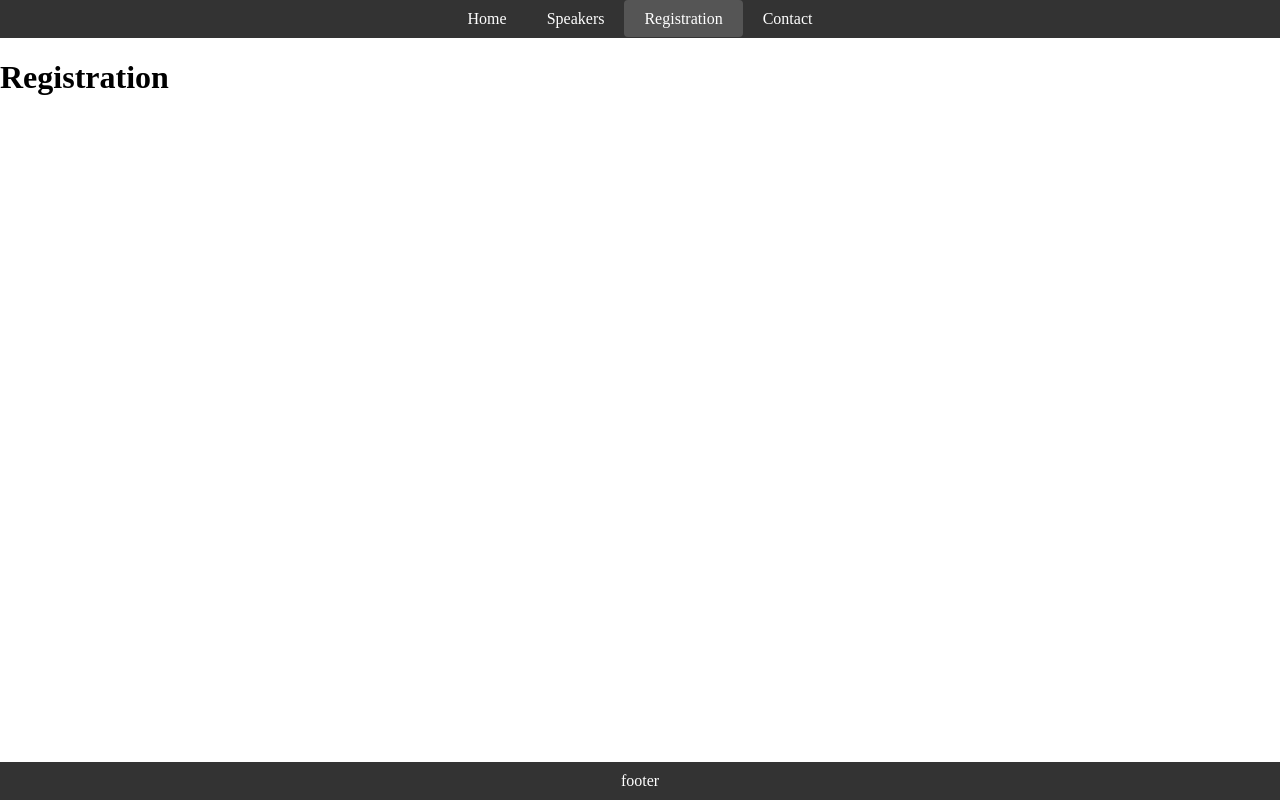
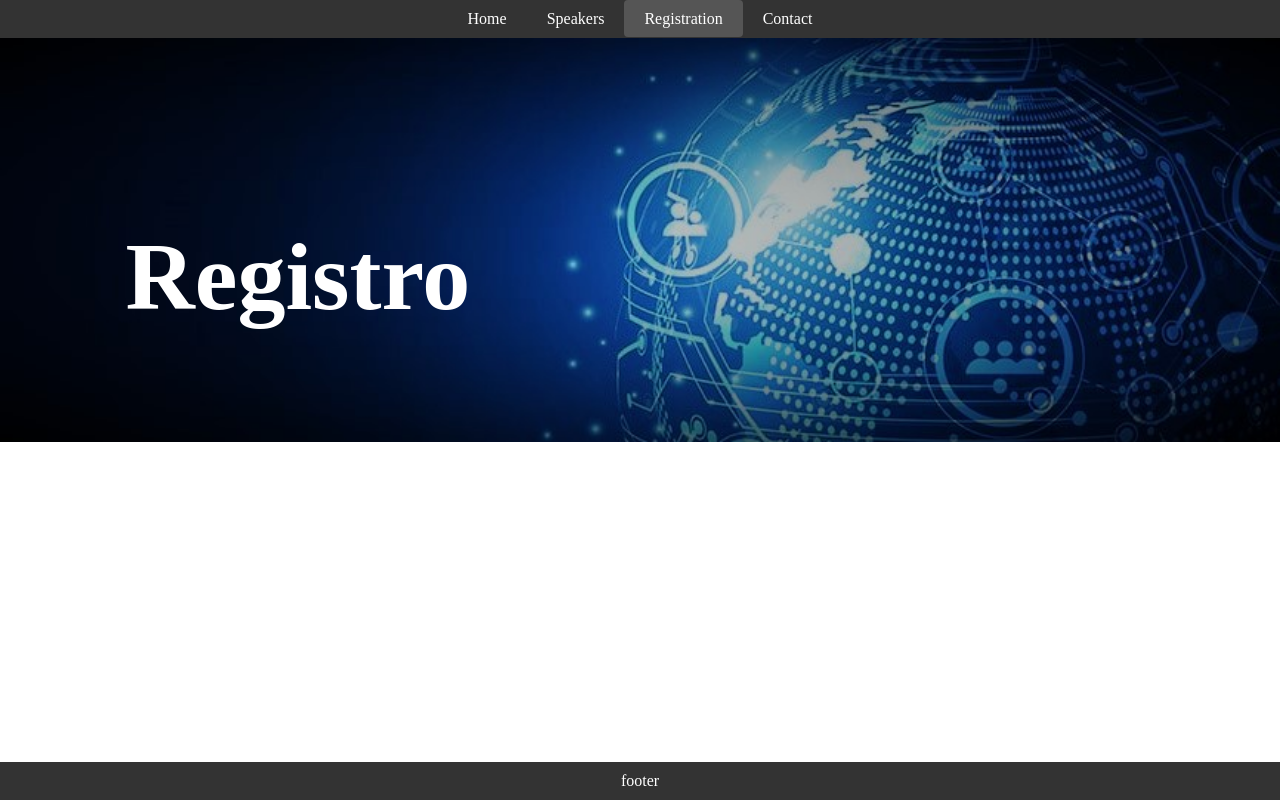
Before and after one commit to PatoVW02/swit, a React (Create React App) app: page /registration in a window 1280 px wide. Built offline with nearby package versions, Linux system fonts and the light colour scheme.

Commit message:
Setup basico del registro
Setup basico del registro

```diff
--- a/src/App.js
+++ b/src/App.js
@@ -2,7 +2,7 @@ import { Routes, Route, BrowserRouter } from "react-router-dom";
 import Layout from "./layout";
 import Home from "./views/home";
 import Speakers from "./views/speakers/Speakers";
-import Registration from "./views/registration";
+import Registration from "./views/registration/Registration";
 import Contact from "./views/contact";
 
 const App = () => {
--- /dev/null
+++ b/src/views/registration/Registration.css
@@ -0,0 +1,25 @@
+.contenedor {
+    position: relative;
+    width: 100%; /* Ajusta el ancho al que desees */
+    max-width: 100%; /* Ajusta el ancho máximo al que desees */
+  }
+
+  .imagen-fondo {
+    width: 100%;
+    height: auto;
+  }
+
+  .RegistrationTitle{
+    position: absolute;
+    bottom: 160px;
+    left: 9.8%;
+    width: 534px;
+    height: 0px;
+    flex-shrink: 0;
+    color: white;
+    font-family: Literata;
+    font-size: 96px;
+    font-style: normal;
+    font-weight: 800;
+    line-height: normal;
+}
--- /dev/null
+++ b/src/views/registration/Registration.js
@@ -0,0 +1,18 @@
+import tech from "../../assets/tech.jpg";
+import "./Registration.css";
+
+const Registration = () => {
+  return (
+    /*
+    <div>
+      <h1>Registration</h1>
+    </div>
+    */
+    <div className="contenedor">
+      <img src={tech} alt="Imagen de bienvenida" className="imagen-fondo" />
+      <h1 className="RegistrationTitle">Registro</h1>
+    </div>
+  );
+};
+
+export default Registration;
--- a/src/views/registration/index.js
+++ /dev/null
@@ -1,9 +0,0 @@
-const Registration = () => {
-  return (
-    <div>
-      <h1>Registration</h1>
-    </div>
-  );
-};
-
-export default Registration;
```
Also changed, not shown: src/assets/tech.jpg (added).
